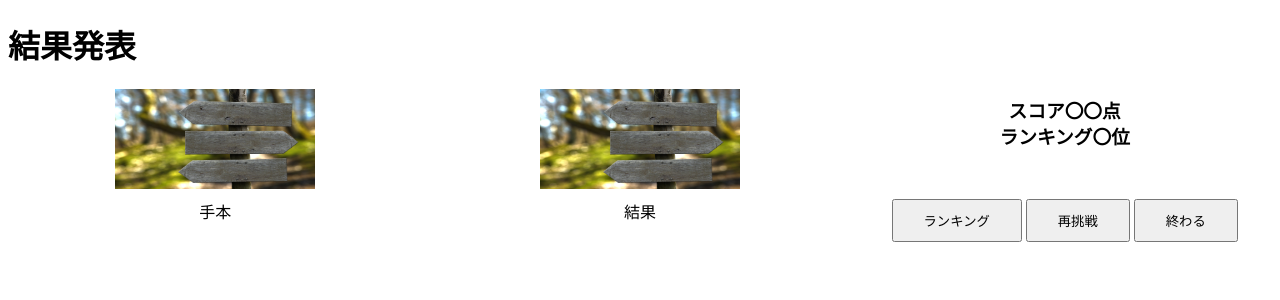
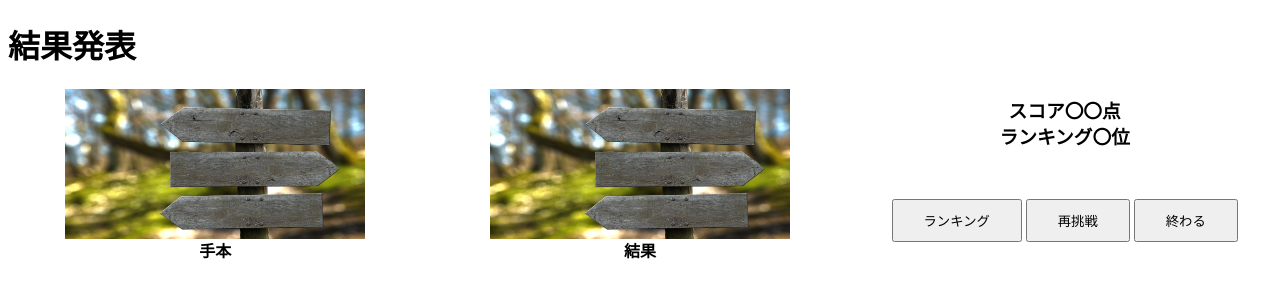
Before and after one commit to 2021AIT-OOP2-G07/GUI_Project, a Flask app: template templates/pResult.html in a window 1280 px wide. Shown: the top 300 px of the page. Run offline with Flask 2, Linux system fonts and the light colour scheme; the template is opened without the code that fills it, so the values that code supplies are empty.

Commit message:
文字サイズ、画像サイズ調整

```diff
--- a/static/pResult.css
+++ b/static/pResult.css
@@ -10,8 +10,8 @@ h3 {
 }
 
 .image {
-    width: 200px;
-    height: 100px;
+    width: 300px;
+    height: 150px;
 }
 
 .button {
--- a/static/rResult.css
+++ b/static/rResult.css
@@ -10,8 +10,8 @@ h3 {
 }
 
 .image {
-    width: 200px;
-    height: 100px;
+    width: 300px;
+    height: 150px;
 }
 
 .button {
--- a/templates/pResult.html
+++ b/templates/pResult.html
@@ -14,8 +14,8 @@
                 <h3 id="score"></h3>
                 <h3 id="ranking"></h3>
             </div>
-            <div class="box4">手本</div>
-            <div class="box5">結果</div>
+            <div class="box4"><br><h4>手本</h4></div>
+            <div class="box5"><br><h4>結果</h4></div>
             <div class="box6">
                 <input type="button" class="button" value="ランキング">
                 <input type="button" class="button" value="再挑戦">
--- a/templates/rResult.html
+++ b/templates/rResult.html
@@ -8,8 +8,8 @@
     <body>
         <h1>結果発表</h1>
         <div class="wrapper">
-            <div class="box1">手本</div>
-            <div class="box2">結果</div>
+            <div class="box1"><h4>手本</h4></div>
+            <div class="box2"><h4>結果</h4></div>
             <div class="box3">
                 <h3 id="score1"></h3>
                 <h3 id="score2"></h3>
```
